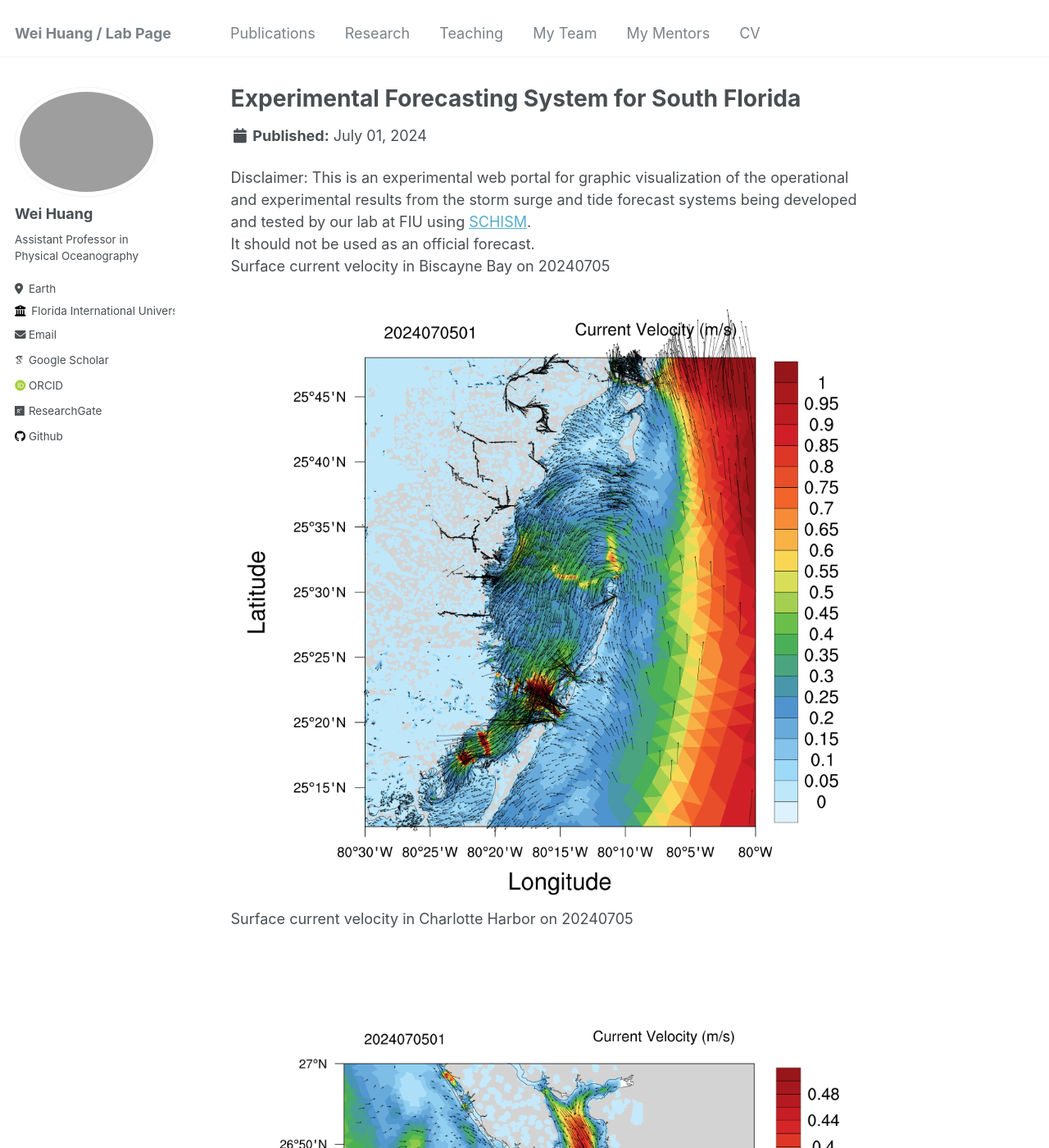
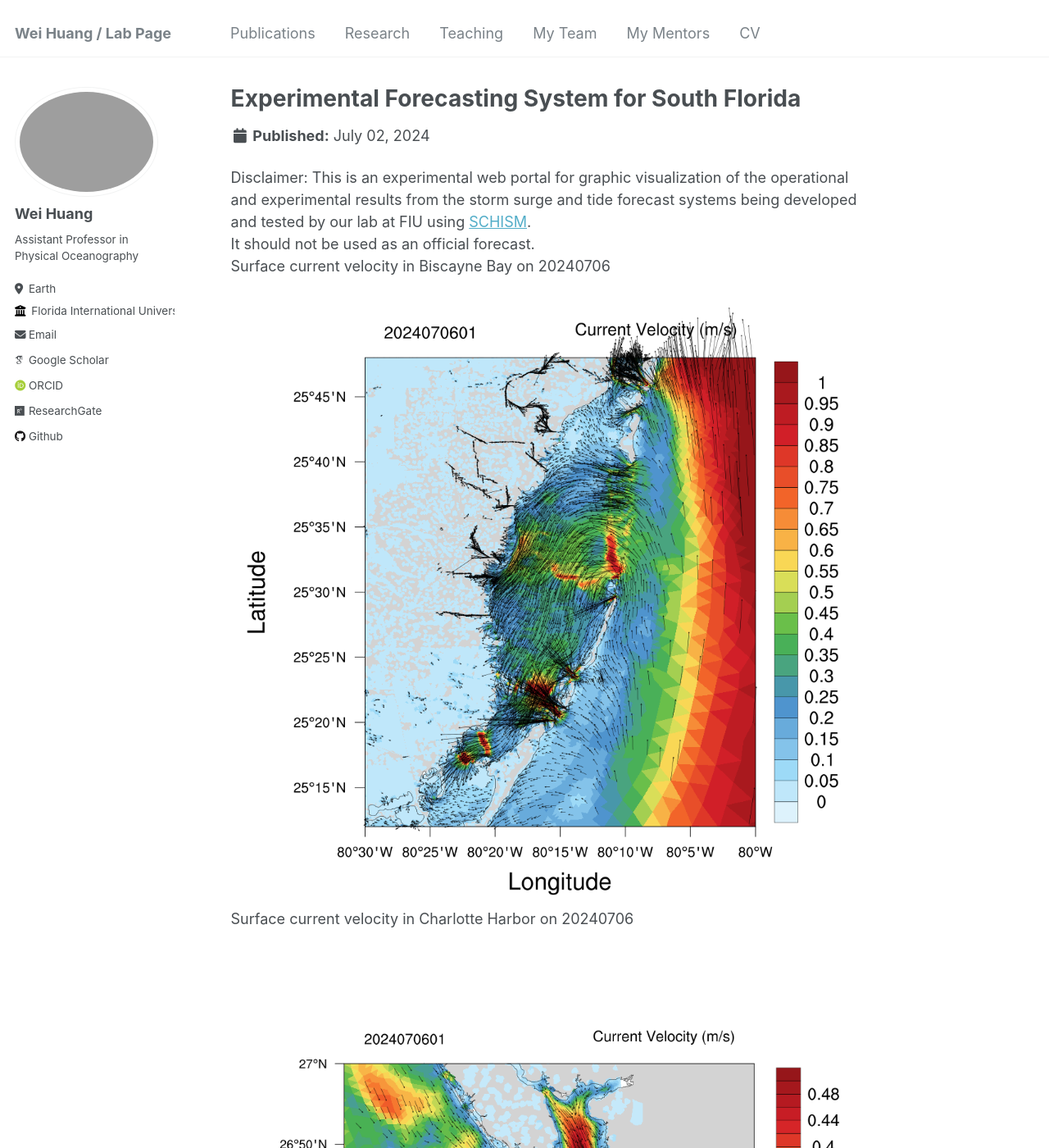
Before and after one commit to huang96169/huang96169.github.io, a Jekyll site: the page built from _research/research-1.md, in a window 1280 px wide and 1400 px high. Shown: the whole window at 82% size. Built offline with Jekyll 4.4.1, drawn with Linux system fonts in a browser that asks for light colours; some web fonts are replaced; some of the changed text lies outside the part shown.

Commit message:
replaced research_uv1.gif research_salt1.gif research_temp1.gif and replaced research_elev2.gif research_uv2.gif research_salt2.gif research_temp2.gif

```diff
--- a/_research/research-1.md
+++ b/_research/research-1.md
@@ -1,7 +1,7 @@
 ---
 title: "Experimental Forecasting System for South Florida"
-short: Surface current velocity of South Florida from 20240701 to 20240705
-date: 2024-07-01
+short: Surface current velocity of South Florida from 20240702 to 20240706
+date: 2024-07-02
 short1: "Disclaimer: This is an experimental web portal for graphic visualization of the operational and experimental results from the storm surge and tide forecast systems being developed and tested by our lab at FIU using [SCHISM](https://ccrm.vims.edu/schismweb/). It should not be used as an official forecast."
 excerpt: "<img src='/images/research_uv1.gif'>"
 collection: research
@@ -10,11 +10,11 @@ collection: research
 Disclaimer:
 This is an experimental web portal for graphic visualization of the operational and experimental results from the storm surge and tide forecast systems being developed and tested by our lab at FIU using [SCHISM](https://ccrm.vims.edu/schismweb/).<br/>
 It should not be used as an official forecast.<br/>
-Surface current velocity in Biscayne Bay on 20240705<br/>
+Surface current velocity in Biscayne Bay on 20240706<br/>
 <img src='/images/research_Bbay.png'>
-Surface current velocity in Charlotte Harbor on 20240705<br/>
+Surface current velocity in Charlotte Harbor on 20240706<br/>
 <img src='/images/research_Cbay.png'>
-Surface current velocity in Tampa Bay on 20240705<br/>
+Surface current velocity in Tampa Bay on 20240706<br/>
 <img src='/images/research_Tbay.png'>
 The map below showns observational stations used for validating the model's results, as well as the horizontal grid. <br/>
 The horizontal grid for SCHISM in simulating Biscayne Bay in South Florida, using flexible resolution resolving levees and canals (1-2 m), watershed rural and urban areas (30m-50m) and coastal ocean (500m-5km).<br/>
```
Also changed, not shown: _research/research-2.md (+6 -6 lines), images/research_Bbay.png, images/research_Cbay.png, images/research_Tbay.png, images/research_maxelev2.gif.
